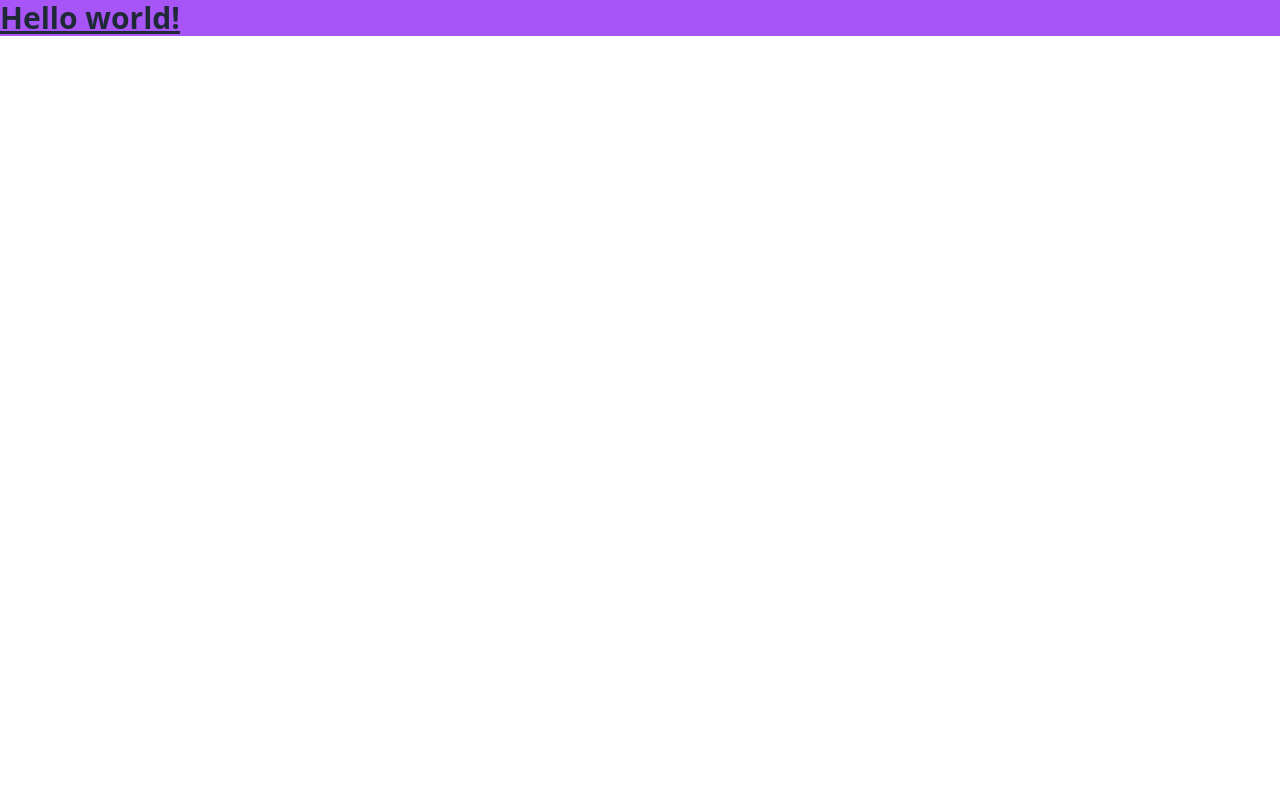
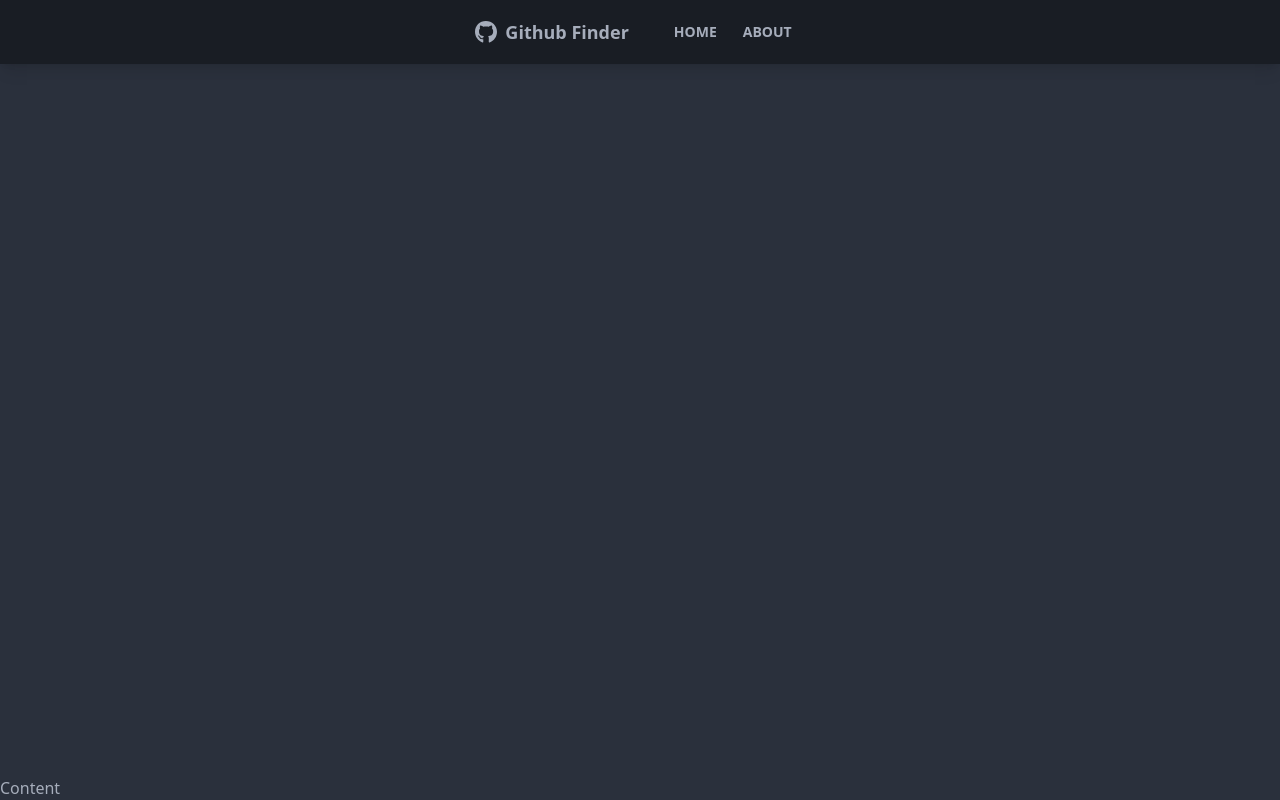
Before and after one commit to FraneCaleta/Github-Finder, a React (Create React App) app: page /about in a window 1280 px wide. Built offline with nearby package versions, Linux system fonts and the light colour scheme.

Commit message:
Navbar component

```diff
--- a/package.json
+++ b/package.json
@@ -9,6 +9,8 @@
     "daisyui": "^2.11.0",
     "react": "^17.0.2",
     "react-dom": "^17.0.2",
+    "react-icons": "^4.3.1",
+    "react-router-dom": "^6.2.2",
     "react-scripts": "5.0.0",
     "web-vitals": "^2.1.4"
   },
--- a/public/index.html
+++ b/public/index.html
@@ -1,5 +1,5 @@
 <!DOCTYPE html>
-<html lang="en">
+<html data-theme="dark" lang="en">
   <head>
     <meta charset="utf-8" />
     <link rel="icon" href="%PUBLIC_URL%/favicon.ico" />
--- a/src/App.js
+++ b/src/App.js
@@ -1,7 +1,13 @@
+import { BrowserRouter as Router, Route } from "react-router-dom";
+import Navbar from "./components/layout/Navbar";
+
 export default function App() {
   return (
-    <div className="bg-purple-500">
-      <h1 className="text-3xl font-bold underline">Hello world!</h1>
-    </div>
+    <Router>
+      <div className="flex flex-col justify-between h-screen">
+        <Navbar />
+        <main>Content</main>
+      </div>
+    </Router>
   );
 }
--- /dev/null
+++ b/src/components/layout/Navbar.jsx
@@ -0,0 +1,40 @@
+import React from "react";
+import { FaGithub } from "react-icons/fa";
+import { Link } from "react-router-dom";
+import PropTypes from "prop-types";
+
+function Navbar({ title }) {
+  return (
+    <nav className="navbar mb-12 shadow-lg bg-neutral text-neutral-content">
+      <div className="containter mx-auto">
+        <div className="flex-none px-2 mx-2">
+          <FaGithub className="inline pr-2 text-3xl" />
+          <Link to="/" className="text-lg font-bold align-middle">
+            {title}
+          </Link>
+        </div>
+
+        <div className="flex-1 px-2 mx-2">
+          <div className="flex justify-end">
+            <Link to="/" className="btn btn-ghost btn-sm rounded-btn">
+              Home
+            </Link>
+            <Link to="/about" className="btn btn-ghost btn-sm rounded-btn">
+              About
+            </Link>
+          </div>
+        </div>
+      </div>
+    </nav>
+  );
+}
+
+Navbar.defaultProps = {
+  title: "Github Finder",
+};
+
+Navbar.propTypes = {
+  title: PropTypes.string,
+};
+
+export default Navbar;
```
Also changed, not shown: 1 other file (tests, documents, lock files or other folders).
